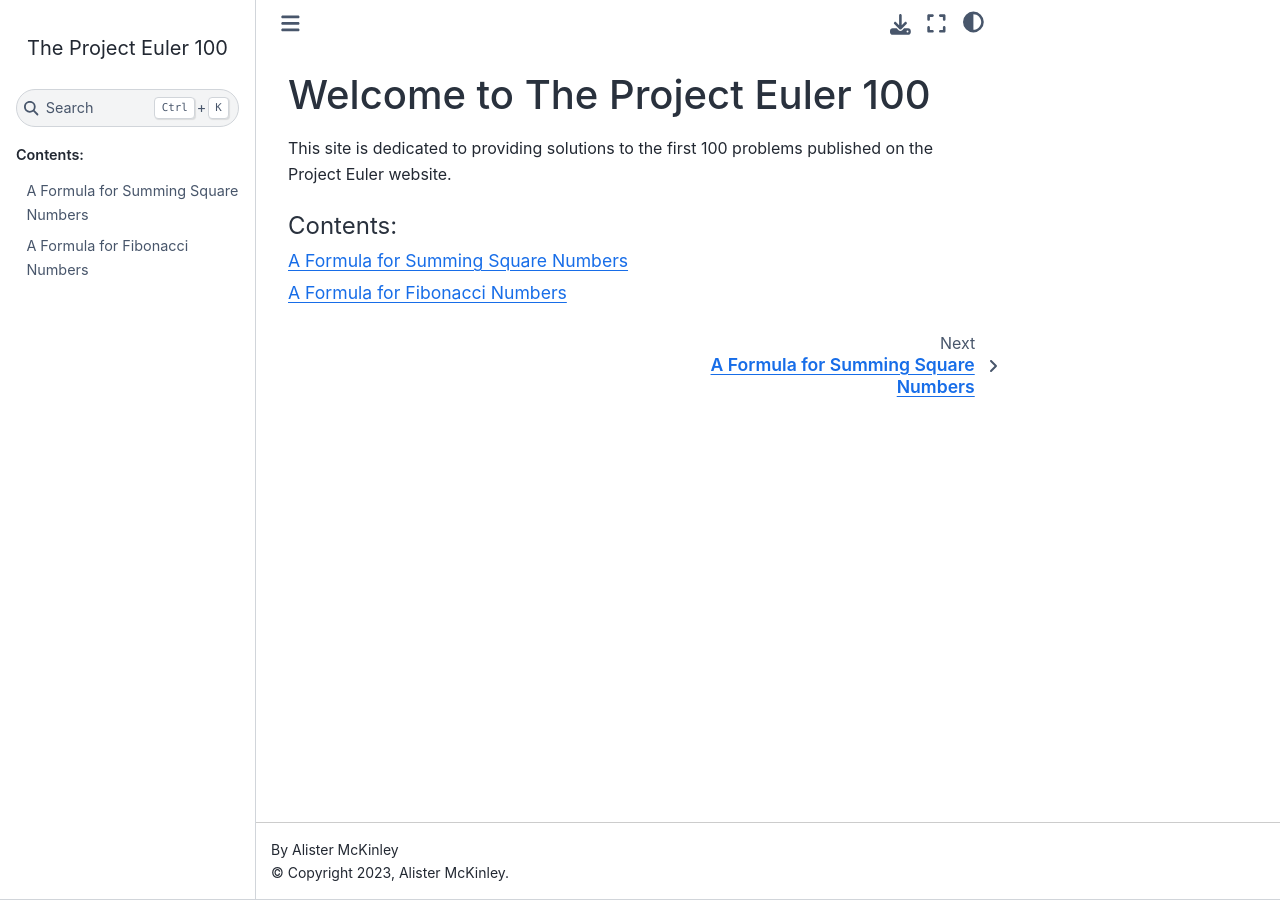
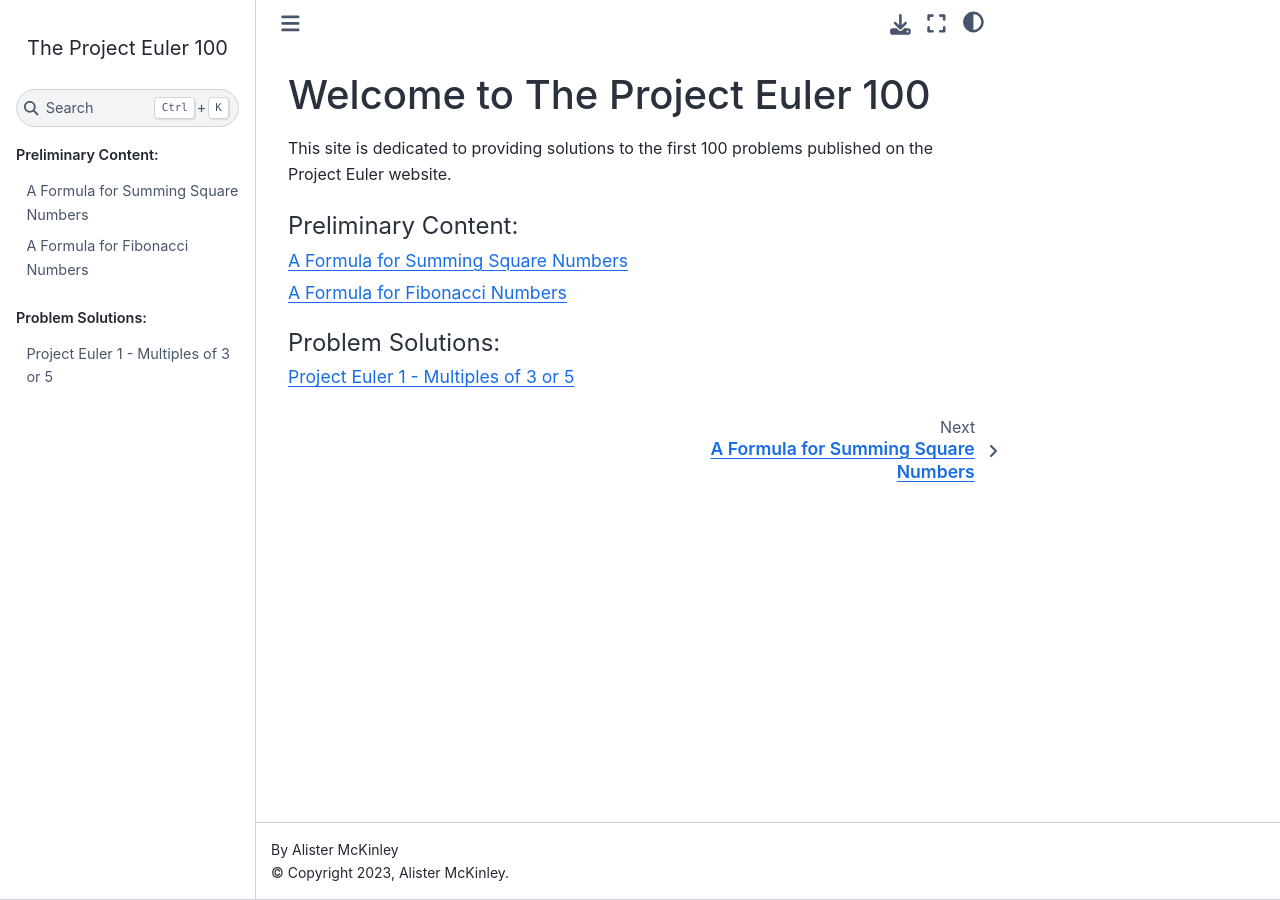
Before and after one commit to alpatine/project-euler-python, a Sphinx documentation site: the page built from doc/source/index.rst, in a window 1280 px wide. Built offline with Sphinx 7.4.7 and the Sphinx Book theme 1.1.4, drawn with Linux system fonts in a browser that asks for light colours; some of the changed lines change nothing that is shown.

Commit message:
Convert doc for problem 1

```diff
--- a/doc/source/index.rst
+++ b/doc/source/index.rst
@@ -11,7 +11,13 @@
 
 .. toctree::
    :maxdepth: 1
-   :caption: Contents:
+   :caption: Preliminary Content:
 
    prelim/sum-of-square-numbers
    prelim/fibonacci-formula
+
+.. toctree::
+   :maxdepth: 1
+   :caption: Problem Solutions:
+
+   problems/p001
--- /dev/null
+++ b/doc/source/problems/p001.rst
@@ -0,0 +1,137 @@
+Project Euler 1 - Multiples of 3 or 5
+=====================================
+
+Problem Description
+-------------------
+
+Project Euler Problem 1: https://projecteuler.net/problem=1
+
+The problem reads:
+
+    If we list all the natural numbers below 10 that are multiples of 3 or 5, we
+    get 3, 5, 6 and 9. The sum of these multiples is 23. Find the sum of all the
+    multiples of 3 or 5 below 1000.
+
+A Brute Force Approach
+----------------------
+The most direct way to attack this problem is to test every number between 1 and
+1000 to see if it is a multiple of 3 or a multiple of 5. If it is, add it to a
+running total. After checking all of the numbers, the running total is the
+answer. The following example is in Python.
+
+.. code-block:: python
+
+    running_total = 0 for number in range(1000):
+        if number % 3 == 0 or number % 5 == 0:
+            running_total = running_total + number
+
+    print(running_total)
+
+Using more pythonic syntax, we can compress this to:
+
+.. code-block:: python
+
+    print(sum(number for number in range(1000)
+          if number % 3 == 0 or number % 5 == 0))
+
+Both of these will easily execute within the 1 minute timeframe, to give the
+result of 233,168.
+
+Using a Formula
+---------------
+
+We can define the sum of the first :math:`n` multiples of :math:`k` as the
+following:
+
+.. math::
+    S_{k, n} = k + 2k + 3k + \dots + (n-2)k + (n-1)k + nk
+
+Being a finite sum there is no problem with writing it in reverse order:
+
+.. math::
+    S_{k, n} = nk + (n-1)k + (n-2)k + \dots + 3k + 2k + k
+
+Note that :math:`S_{k,n}` has exactly :math:`n` terms. If we add both versions
+together we get the following expression:
+
+.. math::
+    \begin{array}{rlllllllllll}
+        & S_{k, n} &= &k &+ &2k &+ &\cdots &+ &nk \\
+        + & S_{k, n} &= &nk &+ &(n-1)k &+ &\cdots &+ &k \\
+        \hline & 2S_{k, n} &= &(k+nk) &+ &(2k+(n-1)k) &+ &\cdots &+ &(nk+k) \\
+        & &= &(k + nk) &+ &(k + nk) &+ &\cdots &+ &(nk + k) \\
+        & &= &(n+1)k &+ &(n+1)k &+ &\cdots &+ &(n+1)k \\
+        & &= &n(n+1)k
+    \end{array}
+
+
+Dividing both sides by 2 we get a closed formula:
+
+.. math::
+    S_{k, n} = \frac{n(n+1)k}{2}
+
+For example, the sum of the first 4 multiples of 3 is:
+
+.. math::
+    \begin{aligned}
+        S_{3, 4} &= 3 + 6 + 9 + 12 \\
+        &= 30
+    \end{aligned}
+
+and using our formula:
+
+.. math::
+    \begin{aligned}
+        S_{3, 4} &= \frac{4 \cdot (4+1) \cdot 3}{2} \\
+        &= \frac{60}{2} \\
+        &= 30
+    \end{aligned}
+
+It's tempting to jump in now and just add the sums of multiples of 3 or 5, but
+this leads to a problem:
+
+.. math::
+    \begin{aligned}
+        \text{multiples of 3} &= \{3, 6, 9, 12, 15, 18, \dots, 987, 990, 993, 996,
+                                999\} \\
+        \text{multiples of 5} &= \{5, 10, 15, 20, 25, 30 \dots, 975, 980, 985, 990,
+                                995\}
+    \end{aligned}
+
+Note that 15 and 990 are in both sets. In fact, every multiple of 15 below 1000
+is in both sets and will be counted twice if we add the sum of both sets
+together, so we will need to subtract one copy of the sum of multiples of 15 to
+correct the overcounting.
+
+With that in mind, we now need a way to determine how many multiples to include.
+We can do this simply by dividing 999 by our number in question and then taking
+the floor function to round down to the nearest integer. We use 999 and not 1000
+because we want multiples *less than* 1000.
+
+.. math::
+    \begin{aligned}
+        \text{number of multiples of 3 less than 1000}
+            &= \left \lfloor \frac{999}{3} \right \rfloor = 333 \\
+        \text{number of multiples of 5 less than 1000}
+            &= \left \lfloor \frac{999}{5} \right \rfloor = 199 \\
+        \text{number of multiples of 15 less than 1000}
+            &= \left \lfloor \frac{999}{15} \right \rfloor = 66 \\
+    \end{aligned}
+
+With everything we have we are now ready to tackle this problem directly:
+
+.. math::
+    \begin{aligned}
+        \sum_{\substack{0 \leq n \leq 999\\3,5\mid n}}
+        &= 3 + 5 + 6 + 9 + 10 + \dots + 995 + 996 + 999 \\
+        &= \underbrace{(3 + 6 + \dots + 999)}_{\text{333 terms}}
+        + \underbrace{(5 + 10 + \dots + 995)}_{\text{199 terms}}
+        - \underbrace{(15 + 30 + \dots + 990)}_{\text{66 terms}} \\
+        &= S_{3,333} + S_{5,199} - S_{15,66} \\
+        &= \frac{333 \cdot (333+1) \cdot 3}{2}
+            + \frac{199 \cdot (199+1) \cdot 5}{2}
+            - \frac{66 \cdot (66+1) \cdot 15}{2} \\
+        &= \frac{333666}{2} + \frac{199000}{2} - \frac{66330}{2} \\
+        &= 166833 + 99500 - 33165 \\
+        &= 233168
+    \end{aligned}
```
